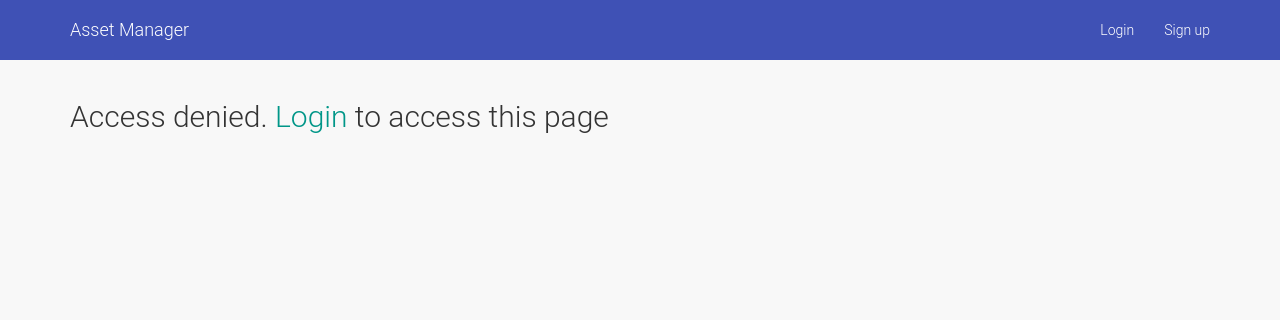
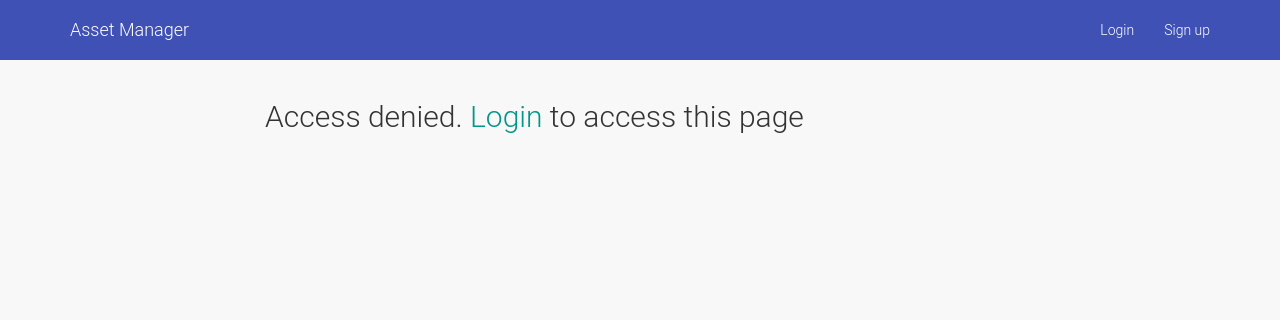
Before and after one commit to andela-hthuo/AssetTracker, a Python web app: template app/templates/errors/401.html in a window 1280 px wide. Shown: the top 320 px of the page. Run offline with Jinja, Linux system fonts and the light colour scheme; the template is opened without the code that fills it, so the values that code supplies are empty; some libraries are stand-ins or nearby versions.

Commit message:
Center the inner content container div

```diff
--- a/app/templates/layout.html
+++ b/app/templates/layout.html
@@ -68,7 +68,7 @@
 {% block content %}
 <div class="container">
     <div class="row">
-        <div class="col-md-8">
+        <div class="col-md-8 col-md-offset-2">
             {% if heading %}
             <h3 class="page-header">
                 {{ heading }}
```
